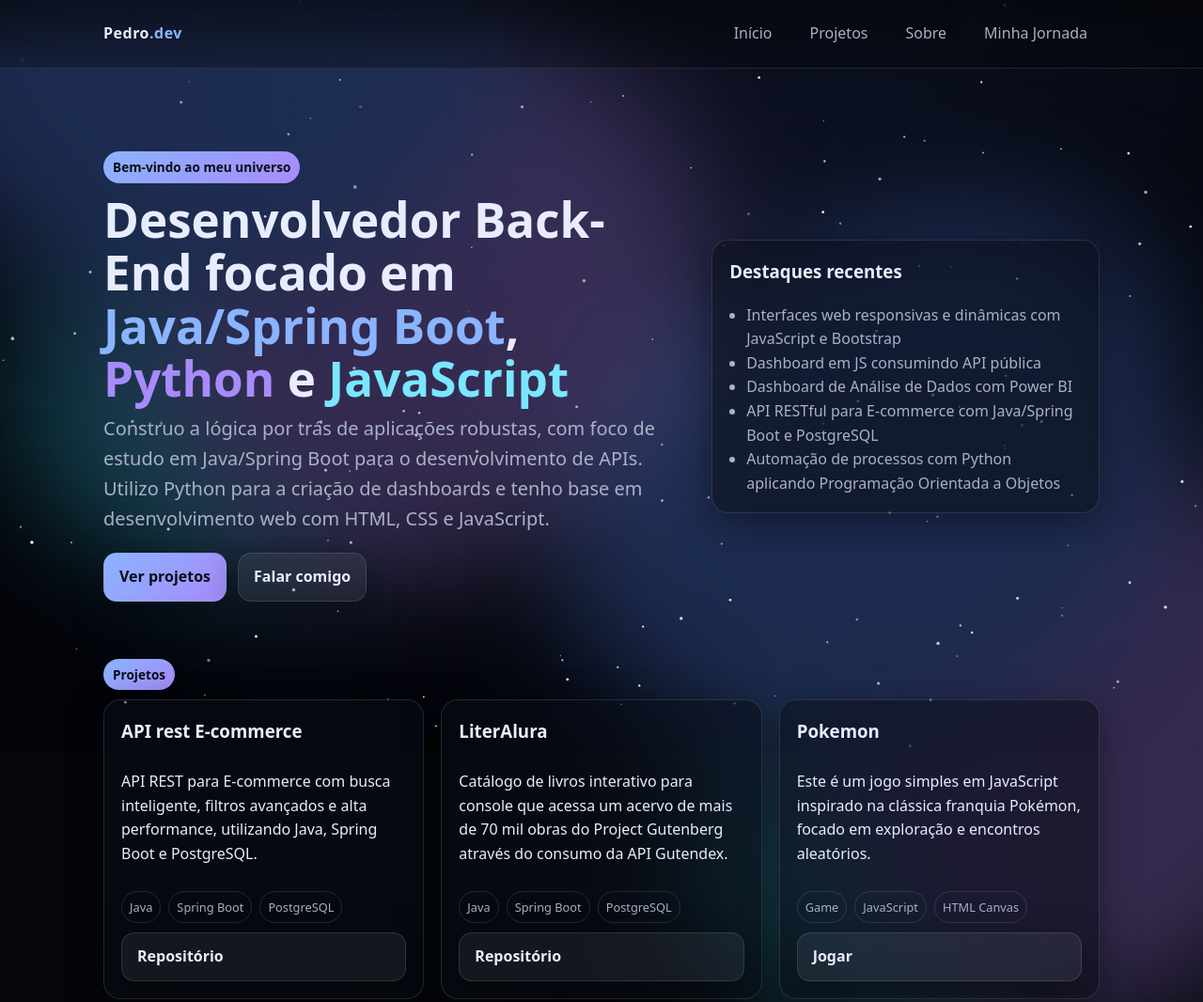
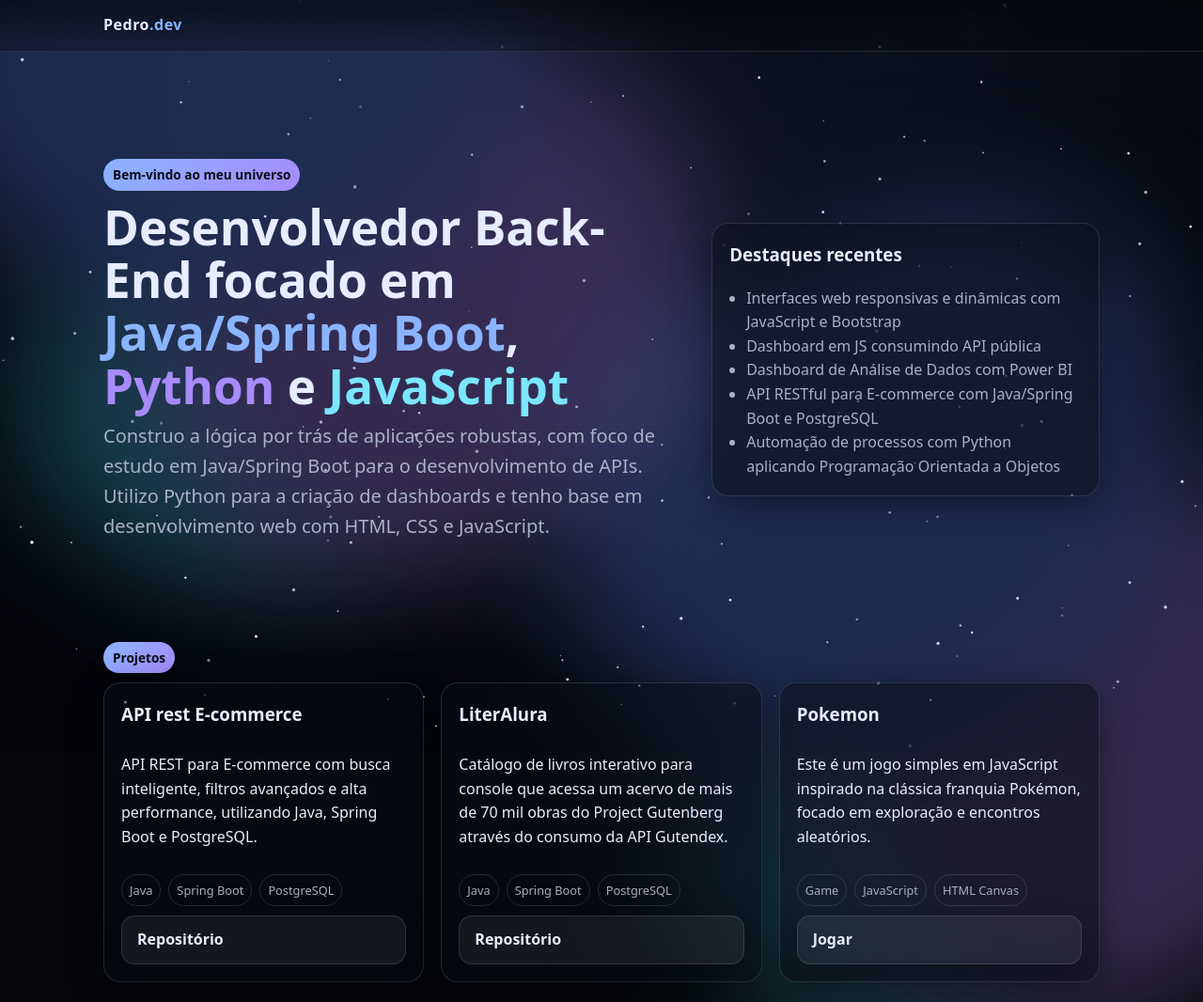
Before and after one commit to Melettz1/Portifolio-dev, a plain HTML site: page index.html in a window 1280 px wide. Shown: the top 1066 px of the page at 94% size. Drawn offline with Linux system fonts and the light colour scheme.

Commit message:
remove buttons

```diff
--- a/index.html
+++ b/index.html
@@ -346,12 +346,8 @@
   <header>
     <nav class="nav">
       <div class="brand">Pedro<span>.dev</span></div>
-      <div class="links">
-        <a href="#inicio">Início</a>
-        <a href="#projetos">Projetos</a>
-        <a href="#sobre">Sobre</a>
-        <a href="#Minha Jornada">Minha Jornada</a>
-      </div>
+
+
     </nav>
   </header>
 
@@ -364,10 +360,7 @@
         <p class="lead">Construo a lógica por trás de aplicações robustas, com foco de estudo em Java/Spring Boot para o
           desenvolvimento de APIs. Utilizo Python para a criação de dashboards e tenho base em desenvolvimento web com
           HTML, CSS e JavaScript.</p>
-        <div class="cta">
-          <a class="btn primary" href="#projetos">Ver projetos</a>
-          <a class="btn" href="#contato">Falar comigo</a>
-        </div>
+
       </div>
       <div class="card">
         <h3 style="margin-top:0">Destaques recentes</h3>
@@ -405,7 +398,8 @@
         </article>
         <article class="card project">
           <h3>Pokemon</h3>
-          <p>Este é um jogo simples em JavaScript inspirado na clássica franquia Pokémon, focado em exploração e encontros aleatórios.</p>
+          <p>Este é um jogo simples em JavaScript inspirado na clássica franquia Pokémon, focado em exploração e
+            encontros aleatórios.</p>
           <div class="tags">
             <span class="tag">Game</span><span class="tag">JavaScript</span><span class="tag">HTML Canvas</span>
           </div>
@@ -444,10 +438,13 @@
       <div class="grid cols-2">
         <div class="card">
           <h3 style="margin-top:0"></h3>
-          <p class="lead"><strong>Base:</strong> Comecei no Suporte Técnico e migrei para o Desenvolvimento Web (HTML, CSS, JS) e Bootstrap criando aplicações Web.</p>
-          <p><strong>Evolução:</strong> Ao combinar Python (POO) para automação com o Power BI para visualização, consolidei meu perfil como Desenvolvedor e Analista de Dados, transformando dados brutos em insights.</p>
-          <p><strong>Foco Atual:</strong> Especialização em Back-end com Java e Spring Boot para construir APIs e sistemas de alta performance, onde busco aplicar todo o meu conhecimento.</p>
-</div>
+          <p class="lead"><strong>Base:</strong> Comecei no Suporte Técnico e migrei para o Desenvolvimento Web (HTML,
+            CSS, JS) e Bootstrap criando aplicações Web.</p>
+          <p><strong>Evolução:</strong> Ao combinar Python (POO) para automação com o Power BI para visualização,
+            consolidei meu perfil como Desenvolvedor e Analista de Dados, transformando dados brutos em insights.</p>
+          <p><strong>Foco Atual:</strong> Especialização em Back-end com Java e Spring Boot para construir APIs e
+            sistemas de alta performance, onde busco aplicar todo o meu conhecimento.</p>
+        </div>
         <div class="card">
           <h3 style="margin-top:0">Links</h3>
           <div class="link-grid">
```
